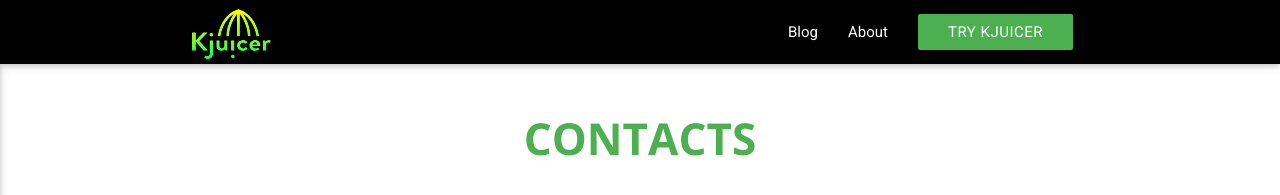
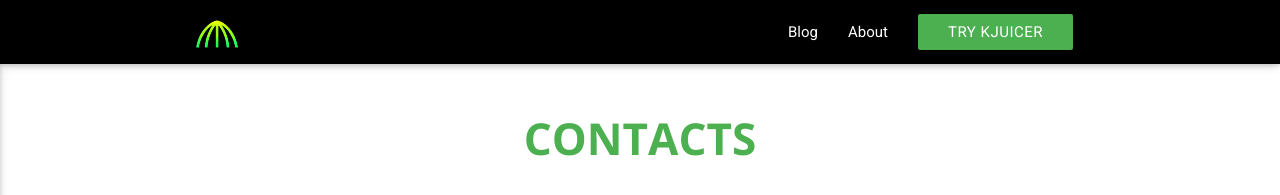
Before and after one commit to nicokant/kjuicer.github.io, a Jekyll site: the page built from contacts.md, in a window 1280 px wide. Shown: the top 195 px of the page. Built offline with Jekyll 4.4.1, drawn with Linux system fonts in a browser that asks for light colours; nearby versions of some CDN libraries.

Commit message:
use the juicer icon instead of the complete logo

```diff
--- a/_includes/header.html
+++ b/_includes/header.html
@@ -1,6 +1,6 @@
 <nav id='main-navigation' class="black" role="navigation">
   <div class="nav-wrapper container">
-    <a id="logo-container" href="/" class="brand-logo"><img src='/assets/logo.svg'></a>
+    <a id="logo-container" href="/" class="brand-logo"><img src='/assets/logo_juicer.svg'></a>
     <ul class="right hide-on-med-and-down">
       <li><a href="/blog">Blog</a></li>
       <li><a href="/about">About</a></li>
```
Also changed, not shown: assets/logo_juicer.svg (added).
